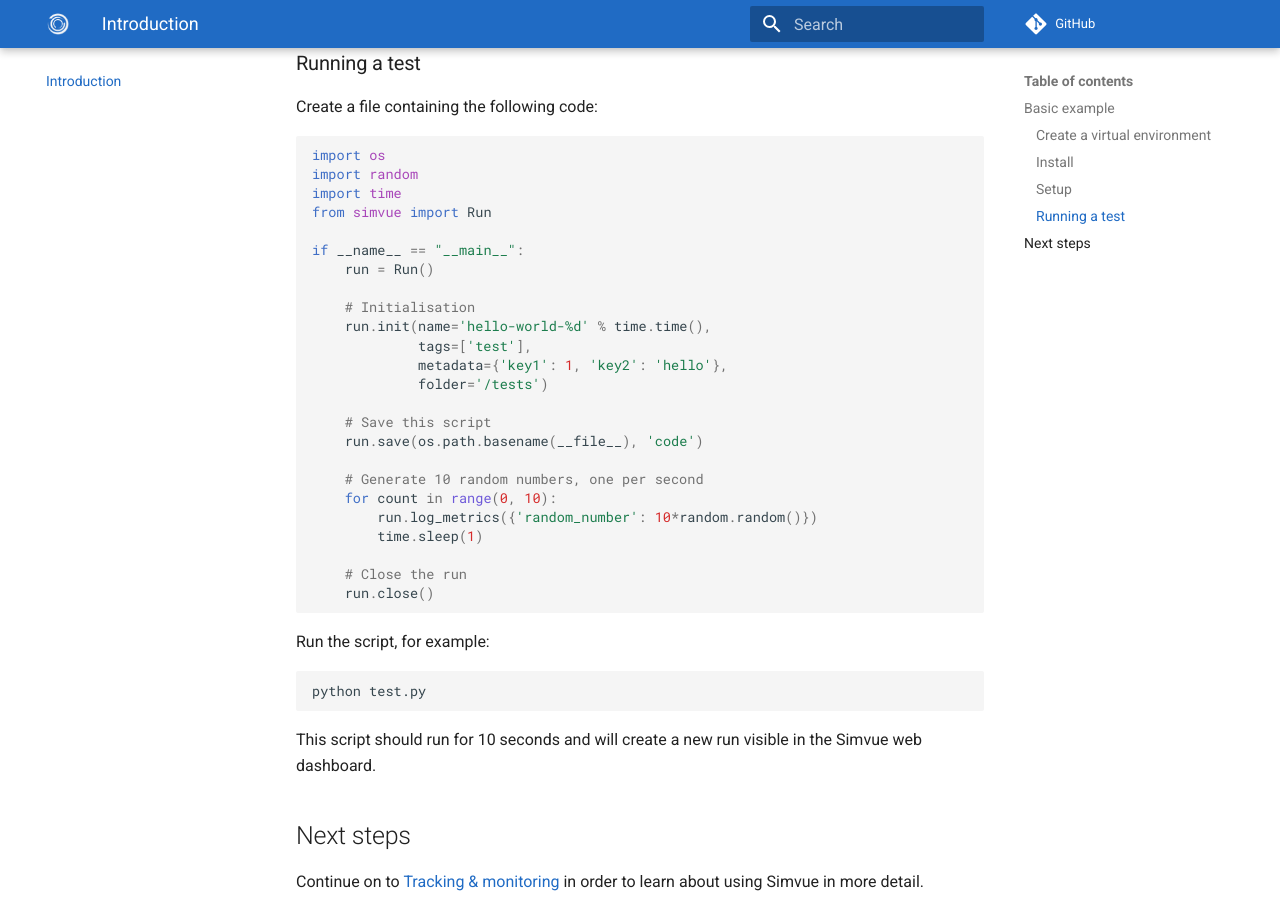
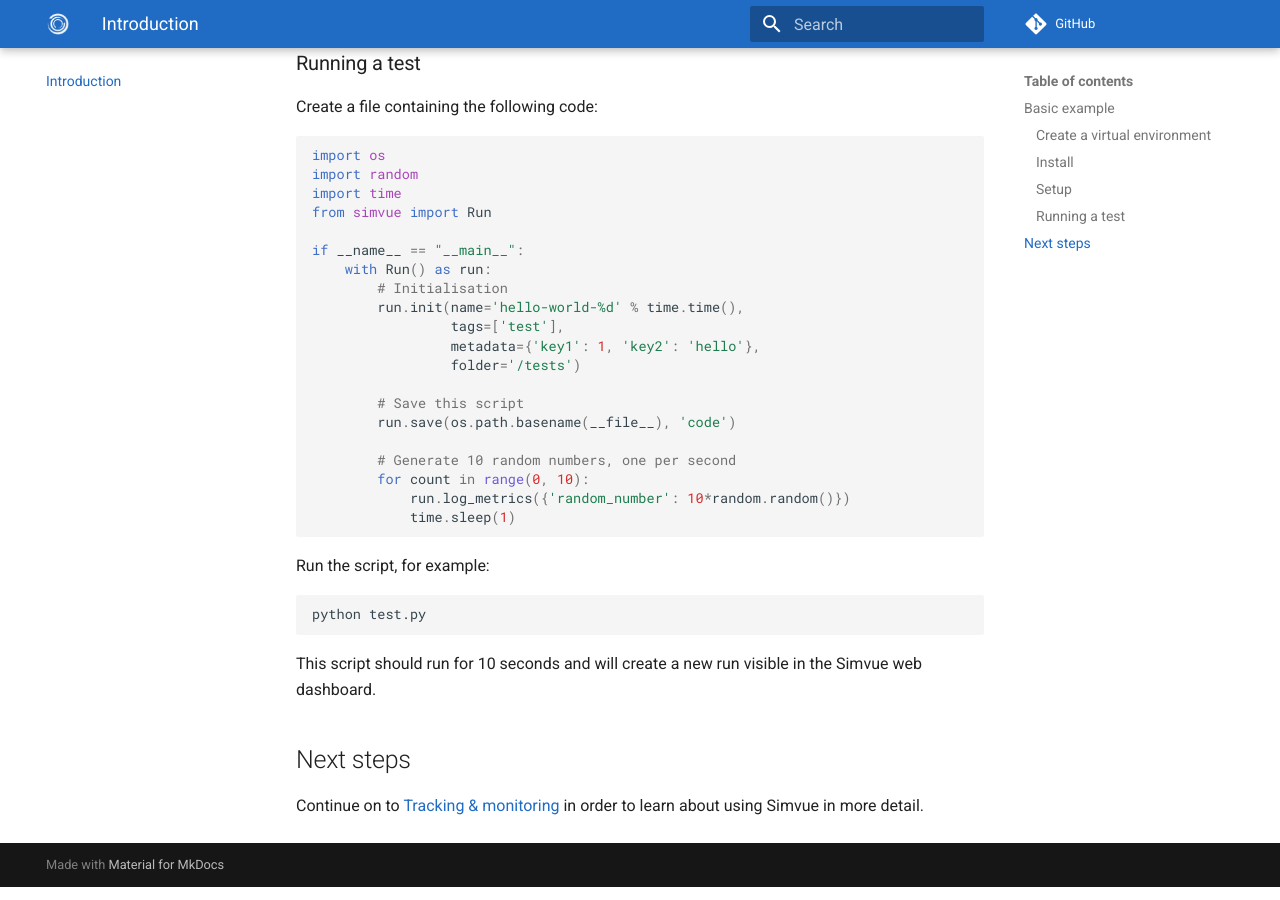
Before and after one commit to simvue-io/docs, an MkDocs documentation site: the page built from docs/introduction.md, in a window 1280 px wide and 900 px high, scrolled down 1152 px. Built offline with MkDocs 1.6.1 and Material for MkDocs 9.7.7, drawn with Linux system fonts in a browser that asks for light colours.

````diff
--- a/docs/introduction.md
+++ b/docs/introduction.md
@@ -50,24 +50,20 @@ import time
 from simvue import Run
 
 if __name__ == "__main__":
-    run = Run()
+    with Run() as run:
+        # Initialisation
+        run.init(name='hello-world-%d' % time.time(),
+                 tags=['test'],
+                 metadata={'key1': 1, 'key2': 'hello'},
+                 folder='/tests')
 
-    # Initialisation
-    run.init(name='hello-world-%d' % time.time(),
-             tags=['test'],
-             metadata={'key1': 1, 'key2': 'hello'},
-             folder='/tests')
+        # Save this script
+        run.save(os.path.basename(__file__), 'code')
 
-    # Save this script
-    run.save(os.path.basename(__file__), 'code')
-
-    # Generate 10 random numbers, one per second
-    for count in range(0, 10):
-        run.log_metrics({'random_number': 10*random.random()})
-        time.sleep(1)
-
-    # Close the run
-    run.close()
+        # Generate 10 random numbers, one per second
+        for count in range(0, 10):
+            run.log_metrics({'random_number': 10*random.random()})
+            time.sleep(1)
 ```
 
 Run the script, for example:
````
